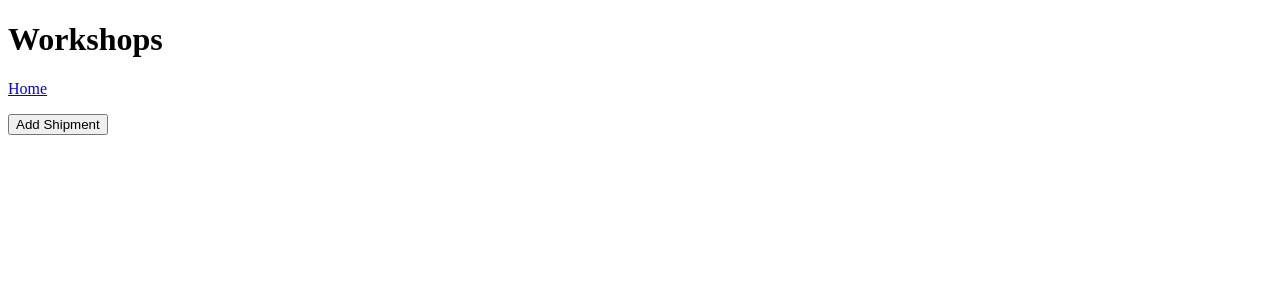
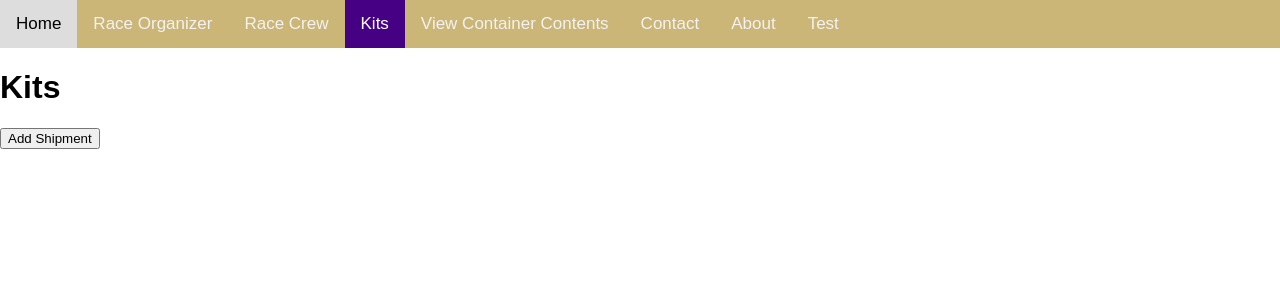
Before and after one commit to gavin-barro/DataRacers, a Flask app: page /kit in a window 1280 px wide. Shown: the top 300 px of the page. Run offline with Flask 3, Linux system fonts and the light colour scheme; data that the repository does not hold is empty; some libraries are stand-ins or nearby versions.

Commit message:
more updates

```diff
--- a/webapp/templates/kit_all.jinja
+++ b/webapp/templates/kit_all.jinja
@@ -1,12 +1,63 @@
 <!DOCTYPE html>
 <html>
 <head>
-    <title>All Workshops</title>
-    <script type="text/javascript" src="https://www.gstatic.com/charts/loader.js"></script>
+<script type="text/javascript" src="https://www.gstatic.com/charts/loader.js"></script>
+<link rel="stylesheet" href="style.css">
+<meta name="viewport" content="width=device-width, initial-scale=1">
+<style>
+    body {
+    margin: 0;
+    font-family: Arial, Helvetica, sans-serif;
+    }
+
+    .topnav {
+    overflow: hidden;
+    background-color: #CBB677;
+    }
+
+    .topnav a {
+    float: left;
+    color: #f2f2f2;
+    text-align: center;
+    padding: 14px 16px;
+    text-decoration: none;
+    font-size: 17px;
+    }
+
+    .topnav a:hover {
+    background-color: #ddd;
+    color: black;
+    }
+
+    .topnav a.active {
+    background-color: #450084;
+    color: white;
+    }
+    .styled_button {
+    background-color: #450084;
+    border: none;
+    color: white;
+    padding: 15px 32px;
+    text-align: center;
+    text-decoration: none;
+    display: inline-block;
+    font-size: 16px;
+  }
+</style>
 </head>
 <body>
-    <h1>Workshops</h1>
-     <p><a href="/">Home</a></p>
+
+<div class="topnav">
+  <a class="home" href="/">Home</a>
+  <a href="/raceorganizer">Race Organizer</a>
+  <a href="race_crew">Race Crew</a>
+  <a href="/kit" class="active">Kits</a>
+  <a href="/select_team_kits"> View Container Contents</a>
+  <a href="#contact">Contact</a>
+  <a href="#about">About</a>
+  <a href="/test">Test</a>
+</div>
+    <h1>Kits</h1>
 
     {% for message in get_flashed_messages() %}
     <p><i>{{ message }}</i></p>
```
Also changed, not shown: webapp/templates/views/team_kits.jinja (+55 -5 lines).
